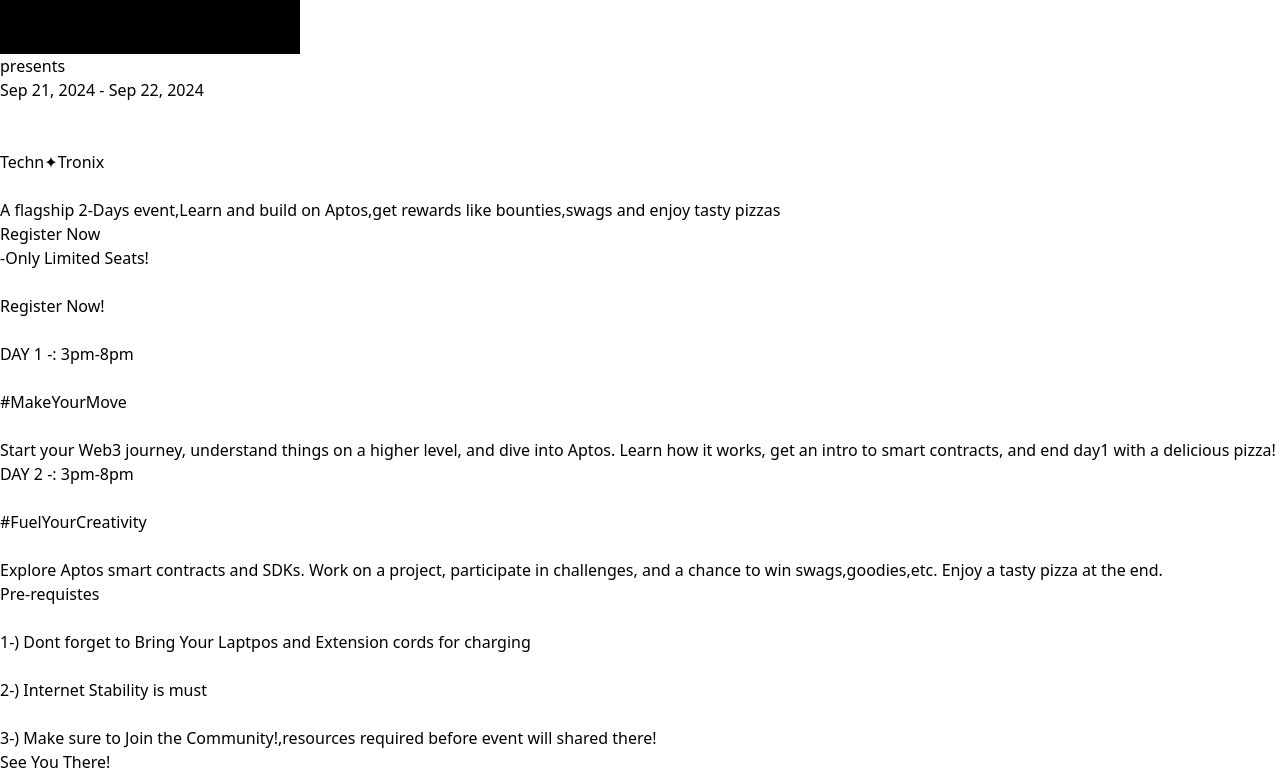
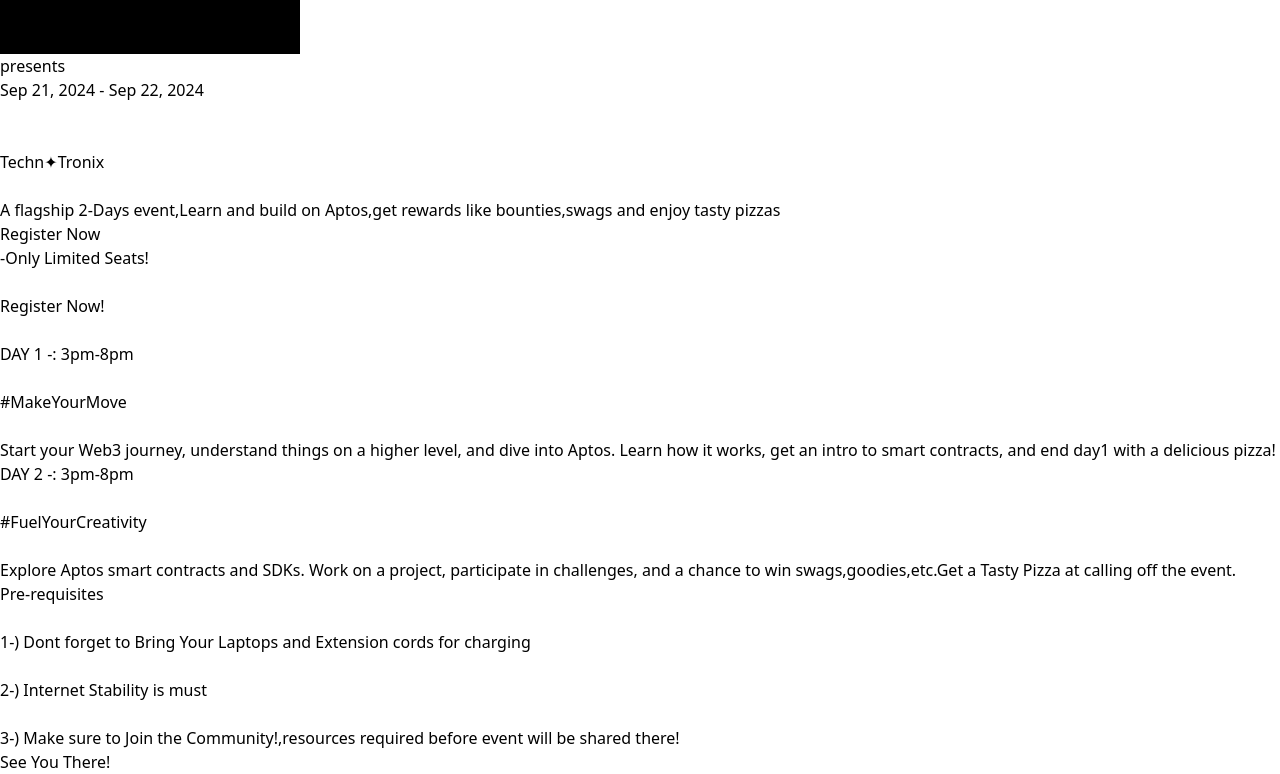
Before and after one commit to skid-kid/heck, a React (Vite) app in the folder heck/: page / in a window 1280 px wide. Shown: the part 998-1772 px from the top of the page. Built offline with nearby package versions, Linux system fonts and the light colour scheme.

Commit message:
typos fix

```diff
--- a/heck/src/App.jsx
+++ b/heck/src/App.jsx
@@ -16,7 +16,7 @@ function App() {
       <div className=' bg-black justify-center '>
         <Navbar/>
         <br/>
-            <div className='flex justify-center'>
+            <div className='flex justify-center p-5'>
           <img src='/aptos-seeklogo.svg' width={100} height={100}></img>
           <img src='/ibf.png' width={300} height={150}></img>
           </div>
--- a/heck/src/components/HeroSection.jsx
+++ b/heck/src/components/HeroSection.jsx
@@ -46,16 +46,16 @@ const HeroSection = () => {
     <h1 className='text-xl font-bold text-white brightness-90 mb-1'>DAY 2 -: 3pm-8pm</h1><br/>
       <h2 className="text-xl font-bold text-white mb-1 brightness-100">#FuelYourCreativity</h2><br/>
       <p className="text-white brightness-100">
-      Explore Aptos smart contracts and SDKs. Work on a project, participate in challenges, and a chance to win swags,goodies,etc. Enjoy a tasty pizza at the end.
+      Explore Aptos smart contracts and SDKs. Work on a project, participate in challenges, and a chance to win swags,goodies,etc.Get a Tasty Pizza at calling off the event.
       </p>
     </div>
     <div className='bg-black p-6 rounded-lg shadow-lg '>
-      <h1 className='text-xl font-bold text-white brightness-90 mb-1'>Pre-requistes</h1>
+      <h1 className='text-xl font-bold text-white brightness-90 mb-1'>Pre-requisites</h1>
       <br/>
       <p className='text-white brightness-100'>
-          1-)  Dont forget to Bring Your Laptpos and Extension cords for charging<br/><br/>
+          1-)  Dont forget to Bring Your Laptops and Extension cords for charging<br/><br/>
           2-) Internet Stability is must <br/><br/>
-          3-) Make sure to Join the Community!,resources required before event will shared there!
+          3-) Make sure to Join the Community!,resources required before event will be shared there!
       </p>
     </div>
 
```
